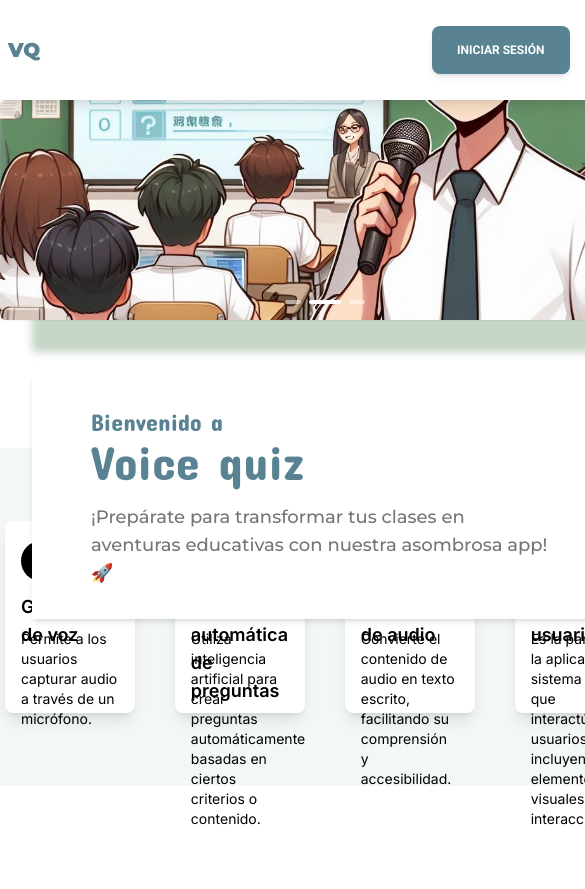
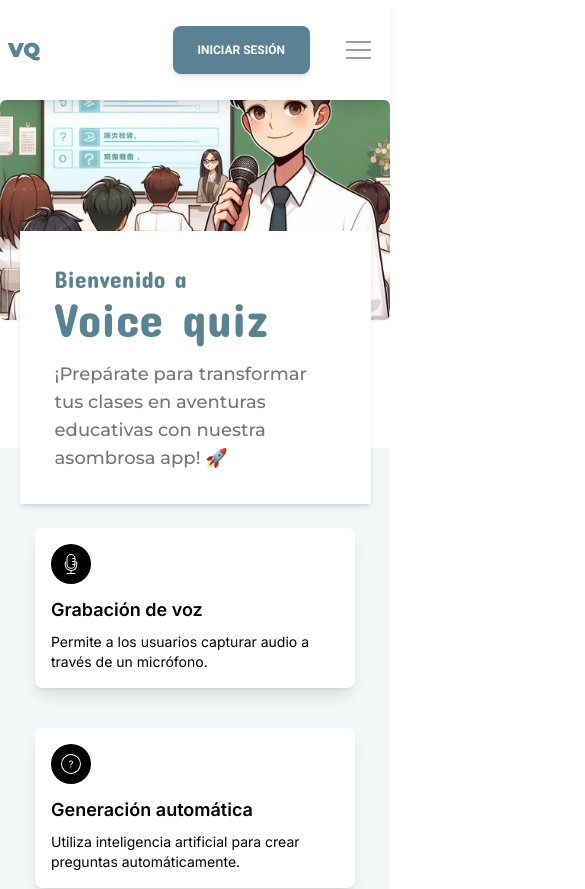
Before and after one commit to LuisSilvaB/voice-quiz-app, a React (Vite) app in the folder voice-quiz-front/: page / in a window 390 px wide. Shown: the top 889 px of the page, 585 px wide, since content can reach past the window. Before the commit the page ends 844 px from the top, so only its background shows below. Built offline with nearby package versions, Linux system fonts and the light colour scheme.

Commit message:
fix(benefits): fixing responsive

```diff
--- a/voice-quiz-front/src/components/layout/navbar/index.tsx
+++ b/voice-quiz-front/src/components/layout/navbar/index.tsx
@@ -27,7 +27,7 @@ const Navbar = () => {
   }
 
   return (
-    <nav className="flex sticky top-0 z-20 h-[100px] w-full items-center justify-between px-2 lg:px-10 bg-white shadow-lg">
+    <nav className="flex sticky top-0 z-30 h-[100px] w-full items-center justify-between px-2 lg:px-10 bg-white shadow-lg">
       <div className="flex flex-row justify-center items-center">
         {/* <img src={Logo} className="w-16 h-16 lg:w-24 lg:h-24"/> */}
         <h1 className="Montserrat font-black z-10 text-xl text-[#598392] lg:text-4xl">
--- a/voice-quiz-front/src/pages/home/home.tsx
+++ b/voice-quiz-front/src/pages/home/home.tsx
@@ -10,7 +10,7 @@ export default function Home() {
   return (
     <section className="relative box-border flex h-full w-full flex-col items-center justify-center text-black lg:mt-24 lg:flex-col">
       <div className="flex flex-row justify-center items-center">
-        <div className="absolute top-[40%] z-10 flex w-[90%]  flex-1 items-center justify-center lg:items-start lg:pt-20 bg-white py-8 shadow-md lg:shadow-none lg:relative lg:h-[500px] lg:w-[40%] lg:top-0">
+        <div className="absolute top-[10%] z-20 flex w-[90%]  flex-1 items-center justify-center lg:items-start lg:pt-20 bg-white py-8 shadow-md lg:shadow-none lg:relative lg:h-[500px] lg:w-[40%] lg:top-0">
           <div className="h-[50%] w-[80%] lg:w-[70%] ">
             <p className="font-concert text-2xl text-[#598392] lg:text-5xl">
               Bienvenido a <br />{" "}
@@ -35,7 +35,7 @@ export default function Home() {
               arrowLeft={<CarouserArrowLeft />}
               arrowRight={<CarouserArrowRight />}
             />
-            <div className="absolute w-full h-full bg-[#c5d5c6] blur-sm top-8 -right-8 z-0" />
+            <div className="hidden lg:inline absolute w-full h-full bg-[#c5d5c6] blur-sm top-8 -right-8 z-0"  />
           </div>
         </div>
       </div>
--- a/voice-quiz-front/src/pages/home/sections/Benefits.tsx
+++ b/voice-quiz-front/src/pages/home/sections/Benefits.tsx
@@ -5,35 +5,35 @@ import { MdOutlineTouchApp } from "react-icons/md";
 
 const Benefits = () => {
   return (
-    <div className="mt-32 h-[40vh] w-full bg-[#f3f7f8]">
-      <div className='flex flex-row gap-10 justify-center items-center w-full h-full'>
-        <div className='bg-white flex h-48 justify-center flex-col p-4 gap-3 rounded-lg w-[20%] shadow-lg hover:scale-105 transition-all'>
+    <div className="mt-32 h-full lg:h-[40vh] w-full bg-[#f3f7f8]">
+      <div className='flex flex-row gap-10 justify-center items-center w-full h-full flex-wrap py-20 lg:p-0'>
+        <div className='bg-white flex lg:h-48 justify-center flex-col p-4 gap-3 rounded-lg lg:w-[20%] w-80  shadow-lg hover:scale-105 transition-all'>
           <div className="w-10 h-10 bg-black text-white flex justify-center items-center text-2xl rounded-full">
             <CiMicrophoneOn />
           </div>
           <p className="text-lg font-semibold h-6">Grabación de voz</p>
-          <p className="text-sm h-16">Permite a los usuarios capturar audio a través de un micrófono.</p>
+          <p className="text-sm h-auto flex justify-center lg:h-16">Permite a los usuarios capturar audio a través de un micrófono.</p>
         </div>
-        <div className="bg-white flex h-48 justify-center flex-col p-4 gap-3 rounded-lg w-[20%] shadow-lg hover:scale-105 transition-all">
+        <div className="bg-white flex lg:h-48 justify-center flex-col p-4 gap-3 rounded-lg lg:w-[20%] w-80  shadow-lg hover:scale-105 transition-all">
           <div className="w-10 h-10 bg-black text-white flex justify-center items-center text-2xl rounded-full">
             <CiCircleQuestion />
           </div>
-          <p className="text-lg font-semibold h-6">Generación automática de preguntas</p>
-          <p className="text-sm h-16">Utiliza inteligencia artificial para crear preguntas automáticamente basadas en ciertos criterios o contenido.</p>
+          <p className="text-lg font-semibold h-6">Generación automática </p>
+          <p className="text-sm h-auto flex justify-center lg:h-16">Utiliza inteligencia artificial para crear preguntas automáticamente.</p>
         </div>
-        <div className="bg-white flex h-48 justify-center flex-col p-4 gap-3 rounded-lg w-[20%] shadow-lg hover:scale-105 transition-all">
+        <div className="bg-white flex lg:h-48 justify-center flex-col p-4 gap-3 rounded-lg lg:w-[20%] w-80  shadow-lg hover:scale-105 transition-all">
           <div className="w-10 h-10 bg-black text-white flex justify-center items-center text-2xl rounded-full">
             <CgTranscript />
           </div>
           <p className="text-lg font-semibold h-6">Transcripción de audio</p>
-          <p className="text-sm h-16">Convierte el contenido de audio en texto escrito, facilitando su comprensión y accesibilidad.</p>
+          <p className="text-sm h-auto flex justify-center lg:h-16">Convierte el contenido de audio en texto escrito, facilitando su comprensión y accesibilidad.</p>
         </div>
-        <div className="bg-white flex h-48 justify-center flex-col p-4 gap-3 rounded-lg w-[20%] shadow-lg hover:scale-105 transition-all">
+        <div className="bg-white flex lg:h-48 justify-center flex-col p-4 gap-3 rounded-lg lg:w-[20%] w-80  shadow-lg hover:scale-105 transition-all">
           <div className="w-10 h-10 bg-black text-white flex justify-center items-center text-2xl rounded-full">
             <MdOutlineTouchApp />
           </div>
           <p className="text-lg font-semibold h-6">Interfaz de usuario</p>
-          <p className="text-sm h-16">Es la parte de la aplicación o sistema con la que interactúan los usuarios, incluyendo elementos visuales y de interacción.</p>
+          <p className="text-sm h-auto flex justify-center lg:h-16">Es la parte de la aplicación o sistema con la que interactúan los usuarios, incluyendo elementos visuales y de interacción.</p>
         </div>
       </div>
     </div>
```
